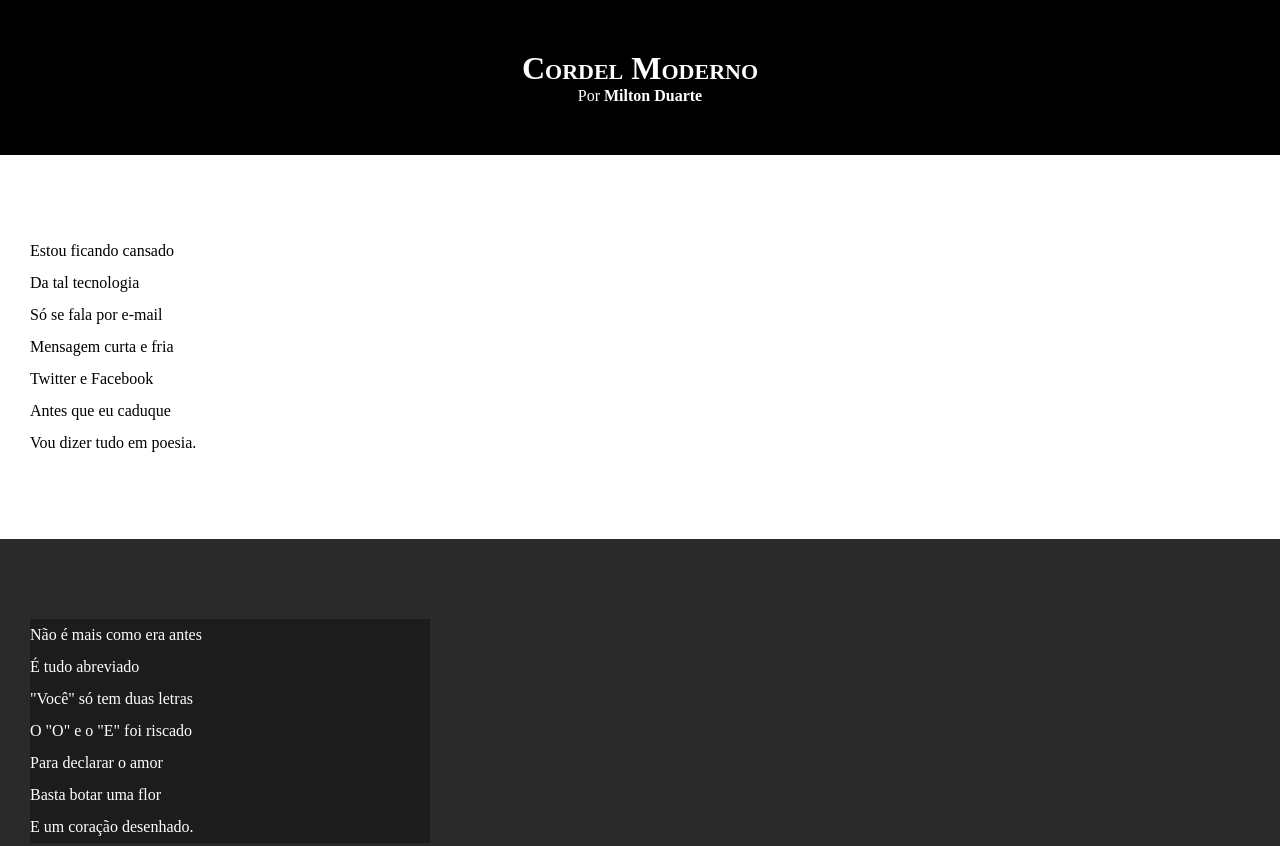
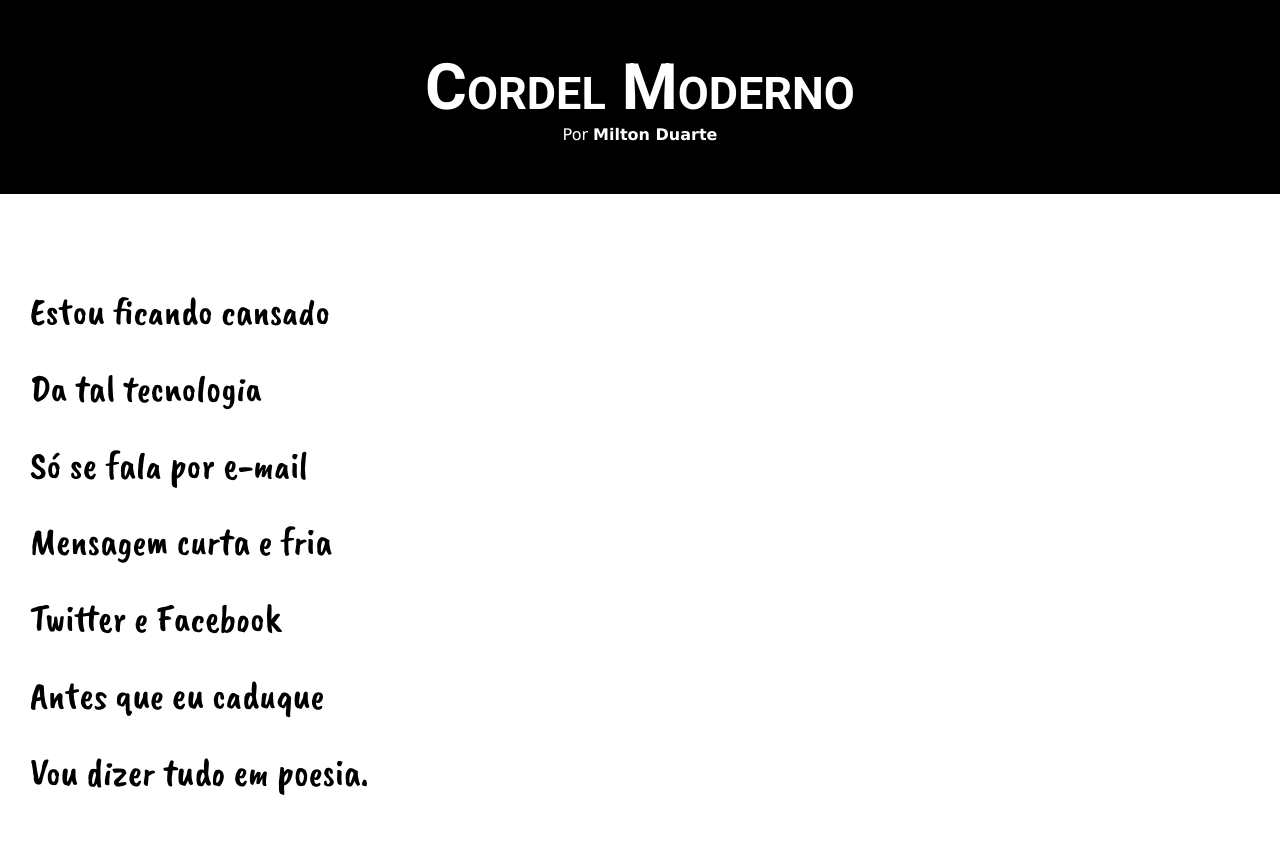
Before and after one commit to marina-araujo/html-css-2, a plain HTML site: page Desafios/d012/index.html in a window 1280 px wide. Shown: the top 846 px of the page. Drawn offline with nearby package versions, Linux system fonts and the light colour scheme.

Commit message:
coloquei fontes no d012

```diff
--- a/Desafios/d012/estilo/style.css
+++ b/Desafios/d012/estilo/style.css
@@ -1,4 +1,14 @@
 @charset "UTF-8";
+
+@import url('https://fonts.googleapis.com/css2?family=Roboto:ital,wght@0,100;0,300;0,400;0,500;0,700;0,900;1,100;1,300;1,400;1,500;1,700;1,900&display=swap');
+
+@import url('https://fonts.googleapis.com/css2?family=Caveat+Brush&display=swap');
+
+:root {
+    --fonte1: Verdana, Geneva, Tahoma, sans-serif;
+    --fonte2: "Roboto", sans-serif;
+    --fonte3: "Caveat Brush", cursive;
+}
 
 * {
     margin: 0px;
@@ -8,6 +18,7 @@
 html, body {
     min-height: 100vh;
     background-color: darkgray;
+    font-family: var(--fonte1);
 }
 
 header {
@@ -19,6 +30,8 @@ header {
 header > h1 {
     padding-top: 50px;
     font-variant: small-caps;
+    font-family: var(--fonte2);
+    font-size: 5vw;
 }
 
 header > p {
@@ -40,6 +53,8 @@ section {
     padding-bottom: 10vh;
     line-height: 2em;
     padding-left: 30px;
+    font-family: var(--fonte3);
+    font-size: 3vw;
 }
 
 section.normal {
@@ -54,7 +69,8 @@ section.imagem {
 
 section.imagem > p {
     background-color: rgba(0, 0, 0, 0.34);
-    width: 400px;
+    display: inline-block;
+    padding: 5px;
 }
 
 footer {
```
